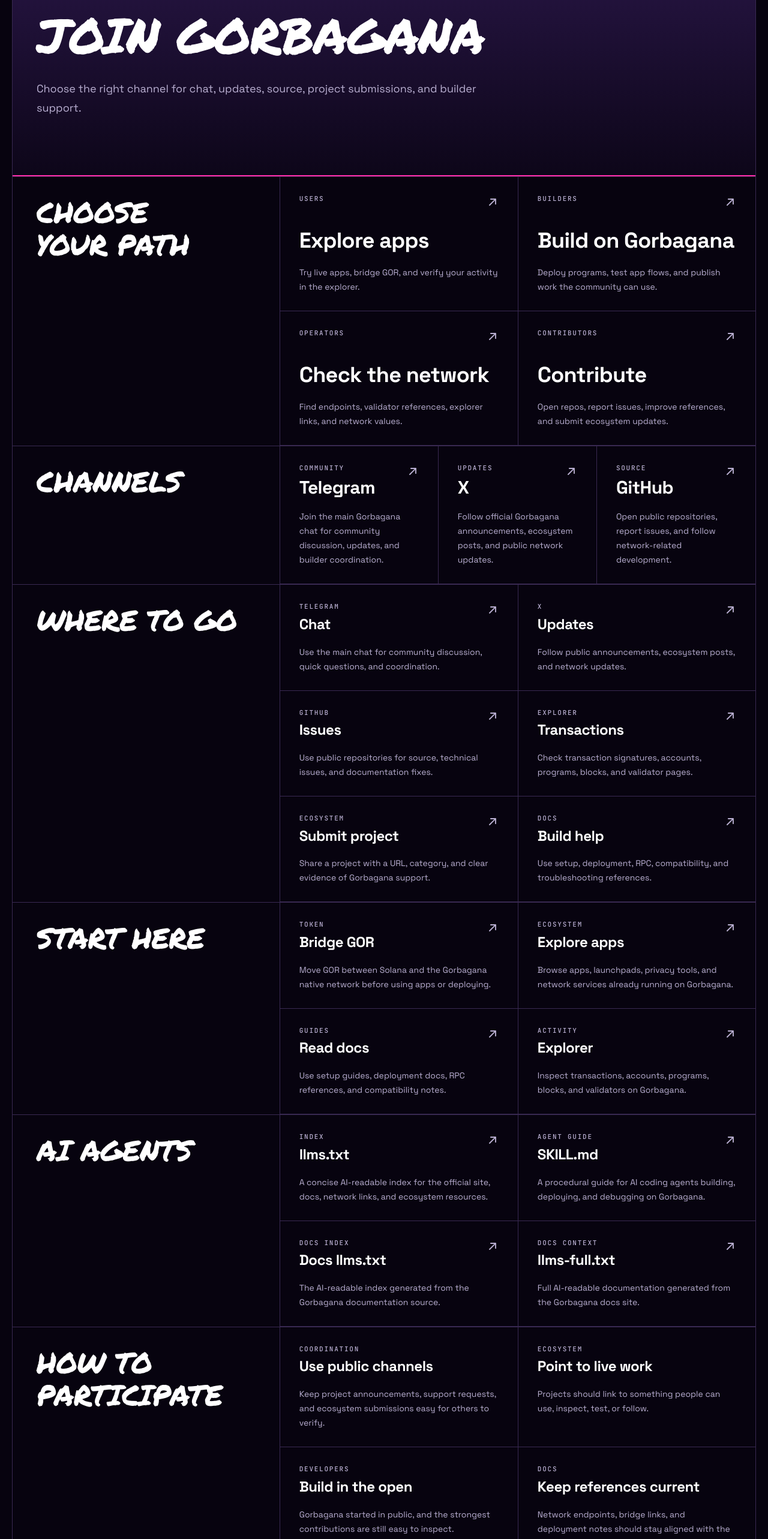
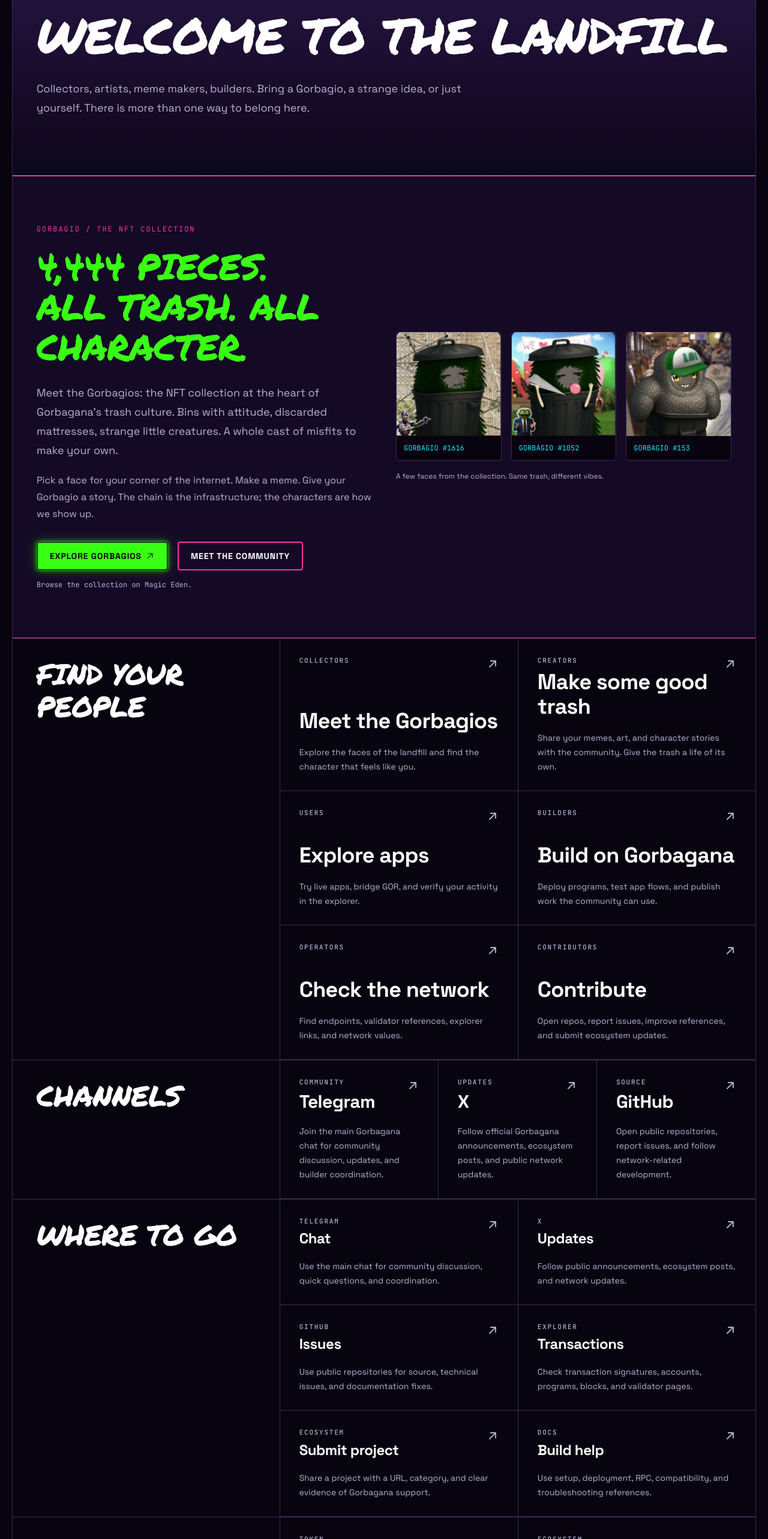
Before and after one commit to gorbagana-dev/gorbagana-website, a Next.js app: page /community in a window 1280 px wide. Shown: the part 200-2766 px from the top of the page at 60% size. Built offline with nearby package versions, Linux system fonts and the light colour scheme.

Commit message:
Feature Gorbagios and community culture across website

```diff
--- a/src/app/community/page.tsx
+++ b/src/app/community/page.tsx
@@ -1,3 +1,4 @@
+import { GorbagiosFeature } from "@/features/culture/components/gorbagios-feature";
 import Link from "next/link";
 import { ArrowUpRightIcon } from "@phosphor-icons/react/ssr";
 
@@ -19,6 +20,8 @@
 const docsBaseUrl = siteConfig.links.docs.replace(/\/$/, "");
 
 const pathLinks = [
+  { label: "Meet the Gorbagios", href: "#gorbagios", meta: "Collectors", description: "Explore the faces of the landfill and find the character that feels like you." },
+  { label: "Make some good trash", href: siteConfig.links.telegram, meta: "Creators", description: "Share your memes, art, and character stories with the community. Give the trash a life of its own." },
   {
     label: "Explore apps",
     href: "/ecosystem",
@@ -181,36 +184,10 @@
 ] as const;
 
 const communityPrinciples = [
-  {
-    title: "Use public channels",
-    meta: "Coordination",
-    description:
-      "Keep project announcements, support requests, and ecosystem submissions easy for others to verify.",
-  },
-  {
-    title: "Point to live work",
-    meta: "Ecosystem",
-    description:
-      "Projects should link to something people can use, inspect, test, or follow.",
-  },
-  {
-    title: "Build in the open",
-    meta: "Developers",
-    description:
-      "Gorbagana started in public, and the strongest contributions are still easy to inspect.",
-  },
-  {
-    title: "Keep references current",
-    meta: "Docs",
-    description:
-      "Network endpoints, bridge links, and deployment notes should stay aligned with the live chain.",
-  },
-  {
-    title: "Learn the origin",
-    meta: "Story",
-    description:
-      "Read the public story to understand how the chain moved from a challenge to a live network.",
-  },
+  { title: "Make it yours", meta: "Characters", description: "A profile picture is a beginning. Give your Gorbagio a voice, a running joke, or a place in your next piece of art." },
+  { title: "Keep the joke going", meta: "Memes", description: "Remix a good idea. Credit the people who made it. Make the next person want to join in." },
+  { title: "Build something weird", meta: "Experiments", description: "Games, social tools, and on-chain experiments belong here. Share what you are making and invite people to try it." },
+  { title: "Leave room in the bin", meta: "Community", description: "Welcome new faces, answer a question, and help someone find their way. You do not need an NFT or a code repository to join the conversation." },
 ] as const;
 
 export default function CommunityPage() {
@@ -219,10 +196,11 @@
       {breadcrumbJsonLd ? <JsonLd data={breadcrumbJsonLd} /> : null}
       <InteriorPage
         eyebrow="Community"
-        title="Join Gorbagana"
-        description="Choose the right channel for chat, updates, source, project submissions, and builder support."
+        title="Welcome to the landfill"
+        description="Collectors, artists, meme makers, builders. Bring a Gorbagio, a strange idea, or just yourself. There is more than one way to belong here."
       >
-        <InteriorSection title="Choose your path">
+        <GorbagiosFeature />
+        <InteriorSection title="Find your people">
           <PathGrid links={pathLinks} />
         </InteriorSection>
 
--- a/src/config/ecosystem.ts
+++ b/src/config/ecosystem.ts
@@ -1,5 +1,8 @@
+import { siteConfig } from "@/config/site";
+
 export const ecosystemCategoryLabels = [
   "Apps",
+  "Collectibles",
   "Infrastructure",
   "Launchpads",
   "Privacy",
@@ -9,6 +12,7 @@
 
 export const ecosystemCategorySlugs = {
   Apps: "apps",
+  Collectibles: "collectibles",
   Infrastructure: "infrastructure",
   Launchpads: "launchpads",
   Privacy: "privacy",
@@ -27,6 +31,7 @@
 };
 
 export const ecosystemProjects = [
+  { label: "Gorbagios", href: siteConfig.links.gorbagios, meta: "NFT collection", category: "Collectibles", description: "4,444 discarded-object characters from Gorbagana culture. Explore the GORBAGIO collection on Magic Eden." },
   {
     label: "Trash Talk",
     href: "https://www.trashtalk.zone/",
--- a/src/config/routes.ts
+++ b/src/config/routes.ts
@@ -10,7 +10,7 @@
     path: "/",
     title: "Gorbagana",
     description:
-      "Gorbagana is a live Solana-derived L1 with native GOR, SVM-compatible tooling, a bridge, explorer, docs, and a growing app ecosystem.",
+      "Meet Gorbagana: Gorbagios NFTs, trash culture, meme-native apps, and a Solana-derived chain for builders.",
     priority: 1,
   },
   {
@@ -45,7 +45,7 @@
     path: "/community",
     title: "Gorbagana Community",
     description:
-      "Find the right Gorbagana channel for chat, updates, source, project submissions, and builder support.",
+      "Meet the Gorbagios NFT collection and join Gorbagana’s collectors, artists, meme makers, and builders.",
     priority: 0.7,
   },
 ] as const satisfies readonly PublicRoute[];
--- a/src/config/site.ts
+++ b/src/config/site.ts
@@ -2,9 +2,10 @@
   name: "Gorbagana",
   title: "Gorbagana",
   description:
-    "Gorbagana is a live Solana-derived L1 with native GOR, SVM-compatible tooling, a bridge, explorer, docs, and a growing app ecosystem.",
+    "Gorbagana is a Solana-derived L1 for trash culture, Gorbagios NFTs, meme-native apps, and builders. Meet the characters. Join the community. Build with GOR.",
   url: "https://gorbagana.wtf",
   links: {
+    gorbagios: "https://magiceden.io/marketplace/gorbagio",
     docs: "https://docs.gorbagana.wtf/",
     github: "https://github.com/gorbagana-dev",
     telegram: "https://t.me/gorbagana_portal",
--- /dev/null
+++ b/src/features/culture/components/gorbagios-feature.tsx
@@ -0,0 +1,43 @@
+import Image from "next/image";
+import Link from "next/link";
+import { ArrowUpRightIcon } from "@phosphor-icons/react/ssr";
+import Bin from "../../../../design-system/gorbagana/assets/gorbagios/gorbagio-1616.jpg";
+import Bubblegum from "../../../../design-system/gorbagana/assets/gorbagios/gorbagio-1052.jpg";
+import Gray from "../../../../design-system/gorbagana/assets/gorbagios/gorbagio-153.jpg";
+import { Button } from "@/components/ui/button";
+import { siteConfig } from "@/config/site";
+
+const characters = [
+  { id: 1616, image: Bin, alt: "Green-furred Gorbagio in a black bin with a sleepy expression." },
+  { id: 1052, image: Bubblegum, alt: "Green-furred bin Gorbagio blowing pink bubblegum and holding a paper plane." },
+  { id: 153, image: Gray, alt: "Rounded gray Gorbagio wearing a green and white cap." },
+];
+
+export function GorbagiosFeature() {
+  return (
+    <section id="gorbagios" aria-labelledby="gorbagios-heading" className="scroll-mt-24 grid gap-10 border-b border-brand-pink bg-card px-6 py-16 sm:px-10 lg:grid-cols-[1fr_1fr] lg:items-center lg:py-20">
+      <div className="min-w-0">
+        <p className="font-mono text-xs tracking-[0.16em] text-brand-pink uppercase">GORBAGIO / The NFT collection</p>
+        <h2 id="gorbagios-heading" className="mt-5 font-heading text-4xl text-primary sm:text-6xl">4,444 pieces.<br />All trash. All character.</h2>
+        <p className="mt-7 max-w-xl text-lg leading-8 text-muted-foreground">Meet the Gorbagios: the NFT collection at the heart of Gorbagana’s trash culture. Bins with attitude, discarded mattresses, strange little creatures. A whole cast of misfits to make your own.</p>
+        <p className="mt-5 max-w-xl text-base leading-7 text-muted-foreground">Pick a face for your corner of the internet. Make a meme. Give your Gorbagio a story. The chain is the infrastructure; the characters are how we show up.</p>
+        <div className="mt-8 flex flex-wrap gap-4">
+          <Button asChild size="lg" className="h-12 px-5 uppercase"><Link href={siteConfig.links.gorbagios}>Explore Gorbagios <ArrowUpRightIcon aria-hidden="true" /></Link></Button>
+          <Button asChild size="lg" variant="outline" className="h-12 px-5 uppercase"><Link href={siteConfig.links.telegram}>Meet the community</Link></Button>
+        </div>
+        <p className="mt-4 font-mono text-xs text-muted-foreground">Browse the collection on Magic Eden.</p>
+      </div>
+      <div className="mx-auto w-full max-w-[600px]">
+        <div className="grid grid-cols-2 gap-4 sm:grid-cols-3">
+          {characters.map((character) => (
+            <figure key={character.id} className="overflow-hidden rounded-md border border-border bg-background last:col-span-2 last:mx-auto last:w-[calc(50%-8px)] sm:last:col-span-1 sm:last:w-full">
+              <Image src={character.image} alt={character.alt} sizes="(max-width: 520px) 40vw, 190px" className="aspect-square h-auto w-full object-cover" />
+              <figcaption className="px-3 py-3 font-mono text-xs text-brand-cyan">GORBAGIO #{character.id}</figcaption>
+            </figure>
+          ))}
+        </div>
+        <p className="mt-4 text-xs leading-5 text-muted-foreground">A few faces from the collection. Same trash, different vibes.</p>
+      </div>
+    </section>
+  );
+}
--- a/src/features/home/components/home-page.tsx
+++ b/src/features/home/components/home-page.tsx
@@ -1,3 +1,4 @@
+import { GorbagiosFeature } from "@/features/culture/components/gorbagios-feature";
 import Link from "next/link";
 import Image from "next/image";
 import { ArrowUpRightIcon } from "@phosphor-icons/react/ssr";
@@ -22,10 +23,10 @@
     description: "Set up RPC, fund a wallet, deploy programs, and inspect results.",
   },
   {
-    label: "Network",
-    meta: "Network",
-    href: "/network",
-    description: "Endpoints, validators, bridge, token values, and live activity.",
+    label: "Gorbagios",
+    meta: "Collectors",
+    href: "#gorbagios",
+    description: "Meet the collection. Find your face in the landfill.",
   },
   {
     label: "Bridge GOR",
@@ -110,20 +111,22 @@
             <div className="grid lg:grid-cols-[1.15fr_0.85fr]">
               <div className="brand-hero-copy min-w-0 px-6 py-12 sm:px-10 lg:py-20">
                 <p className="brand-sticker mb-8">Built by degens for dreamers</p>
-                <h1 className="font-heading text-[clamp(3rem,5.5vw,5.5rem)] text-primary">Trash chain.<br />Serious builders.</h1>
-                <p className="mt-7 max-w-xl text-lg leading-8 text-muted-foreground">A Solana fork for internet-native apps. Build on a live Solana-derived L1 with native GOR and SVM-compatible tooling.</p>
+                <h1 className="font-heading text-[clamp(3rem,5.5vw,5.5rem)] text-primary">Trash people.<br />Our kind of people.</h1>
+                <p className="mt-7 max-w-xl text-lg leading-8 text-muted-foreground">A home for collectors, meme makers, and builders who see treasure in the trash. Meet the Gorbagios, bring your weirdest idea, and make it part of Gorbagana—a Solana-derived chain powered by GOR.</p>
                 <div className="mt-8 flex flex-col gap-4 sm:flex-row">
-                  <Button asChild size="lg" className="h-12 px-6 uppercase"><Link href="/build">Start building <ArrowUpRightIcon aria-hidden="true" /></Link></Button>
-                  <Button asChild size="lg" variant="outline" className="h-12 px-6 uppercase"><Link href="/network">View network</Link></Button>
+                  <Button asChild size="lg" className="h-12 px-6 uppercase"><Link href="#gorbagios">Meet the Gorbagios <ArrowUpRightIcon aria-hidden="true" /></Link></Button>
+                  <Button asChild size="lg" variant="outline" className="h-12 px-6 uppercase"><Link href="/build">Build on Gorbagana</Link></Button>
                 </div>
               </div>
               <div className="flex items-center justify-center p-6 sm:p-10">
                 <Image src={BrandPortrait} alt="Green Gorbagana bin character against a neon synthwave sunset." priority sizes="(min-width: 1024px) 40vw, 90vw" className="brand-art h-auto w-full max-w-[480px]" />
               </div>
             </div>
-            <div className="border-t border-border bg-card [&>aside]:lg:grid-cols-4"><NetworkStatsRail variant="full" /></div>
+
           </div>
         </section>
+
+        <div className="mx-4 sm:mx-5"><div className="mx-auto max-w-[1440px] border-x border-border"><GorbagiosFeature /></div></div>
 
         <section className="px-4 sm:px-5">
           <div className="mx-auto grid w-full max-w-[1440px] divide-y divide-border border-x border-b border-border md:grid-cols-2 md:divide-x md:divide-y-0 xl:grid-cols-4">
@@ -174,7 +177,7 @@
               </div>
             </div>
             <div className="grid min-w-0 grid-cols-1 border border-border sm:grid-cols-2">
-              {ecosystemProjects.map((project) => (
+              {ecosystemProjects.filter((project) => project.category !== "Collectibles").map((project) => (
                 <EcosystemPreview
                   key={project.label}
                   project={project}
@@ -190,22 +193,22 @@
               className="border-b border-border px-6 py-16 sm:px-10 lg:border-r lg:border-b-0 lg:py-20"
             >
               <p className="font-mono text-xs tracking-[0.18em] text-primary uppercase">
-                Network culture
+                Trash culture
               </p>
               <SectionHeading className="mt-5 max-w-2xl font-heading text-4xl leading-none font-black tracking-[-0.04em] text-white sm:text-6xl">
-                Built in public. Running live.
+                Same trash. Different vibes.
               </SectionHeading>
               <p className="mt-7 max-w-xl text-base leading-7 text-muted-foreground sm:text-lg sm:leading-8">
-                Gorbagana pairs live SVM infrastructure with the public energy
-                of apps, launchpads, tools, bridge flows, and builders shipping
-                on-chain.
+                A Gorbagio as your avatar. A joke that turns into a group project.
+                A late-night idea that becomes an app. Gorbagana culture is made
+                by the people who show up, remix it, and pass it on.
               </p>
               <div className="mt-9 flex flex-col gap-3 sm:flex-row">
                 <Button
                   asChild
                   className="h-12 rounded-sm bg-primary px-6 font-mono text-sm font-bold text-black uppercase hover:bg-primary-hover"
                 >
-                  <Link href="/ecosystem">Explore ecosystem</Link>
+                  <Link href="/community">Find your people</Link>
                 </Button>
                 <Button
                   asChild
@@ -287,6 +290,7 @@
             </div>
           </div>
         </section>
+        <section aria-label="Live network statistics" className="mx-auto max-w-[1440px] border-x border-border bg-card [&>aside]:lg:grid-cols-4"><NetworkStatsRail variant="full" /></section>
       </HomeMotionRoot>
       <SiteFooter />
     </>
--- a/src/features/site/components/site-chrome.tsx
+++ b/src/features/site/components/site-chrome.tsx
@@ -29,6 +29,7 @@
 import { siteConfig } from "@/config/site";
 
 const navigationGroups = [
+  { label: "Gorbagios", href: "/community#gorbagios" },
   {
     label: "Home",
     href: "/",
@@ -66,6 +67,10 @@
       {
         label: "Apps",
         href: ecosystemCategoryHref("Apps"),
+      },
+      {
+        label: "Collectibles",
+        href: ecosystemCategoryHref("Collectibles"),
       },
       {
         label: "Infrastructure",
@@ -198,6 +203,10 @@
         href: ecosystemCategoryHref("Apps"),
       },
       {
+        label: "Collectibles",
+        href: ecosystemCategoryHref("Collectibles"),
+      },
+      {
         label: "Infrastructure",
         href: ecosystemCategoryHref("Infrastructure"),
       },
@@ -218,6 +227,7 @@
   {
     title: "Community",
     links: [
+      { label: "Gorbagios", href: "/community#gorbagios" },
       {
         label: "Community",
         href: "/community",
```
Also changed, not shown: src/assets/gorbagios/README.md (added), 1 other file (tests, documents, lock files or other folders).
